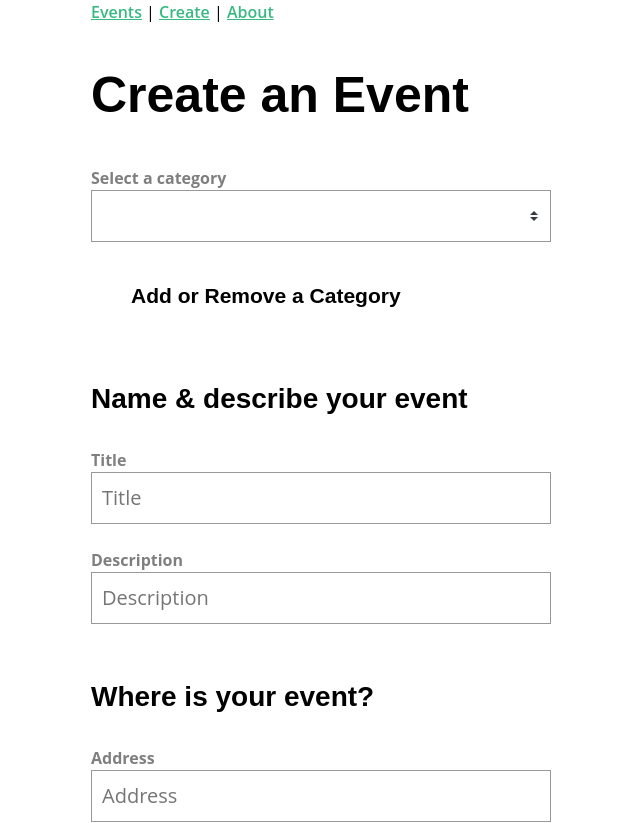
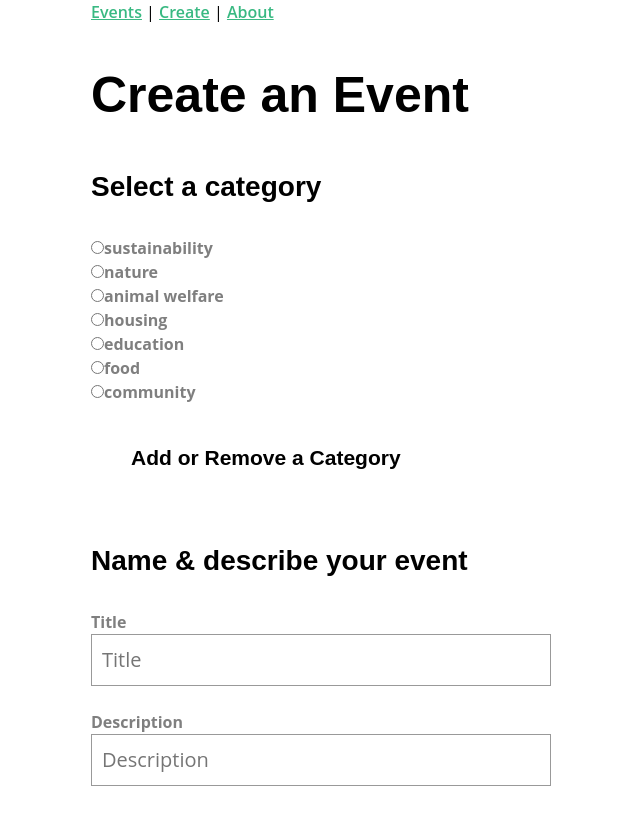
Before and after one commit to AceCFox/real-world-vue, a Vue app: page /create in a window 1280 px wide. Shown: the top 823 px of the page, without its empty margins (319-959 px from the left). Built offline with nearby package versions, Linux system fonts and the light colour scheme.

Commit message:
refactored categories as radio with BaseRadio, bugfix in datepicker

```diff
--- a/db.json
+++ b/db.json
@@ -245,6 +245,21 @@
       "date": "2021-04-25T05:00:00.000Z",
       "time": "18:00",
       "attendees": []
+    },
+    {
+      "id": 7210494,
+      "category": "new cat",
+      "organizer": {
+        "id": "abc123",
+        "name": "Ace"
+      },
+      "title": "trial title",
+      "description": "trial description",
+      "location": "",
+      "date": "2021-04-15T05:00:00.000Z",
+      "time": "15:00",
+      "attendees": [],
+      "address": "a place"
     }
   ]
 }
--- /dev/null
+++ b/src/components/BaseRadio.vue
@@ -0,0 +1,30 @@
+<template>
+    <input
+        type ="radio"
+        :value="value"
+        :checked="modelValue ===  value"
+        @change="$emit('update:modelValue', value)"
+        v-bind="$attrs"
+        />
+    <label v-if="label">{{  label }}</label>
+    <br/>
+</template>
+
+<script>
+export default {
+    props: {
+        label: {
+            type:String,
+            default: ''
+        },
+        modelValue: {
+            type: [String, Number],
+            default: ''
+        },
+        value : {
+            type: [String, Number],
+            required: true
+        }
+    }
+}
+</script>
--- a/src/views/EventCreate.vue
+++ b/src/views/EventCreate.vue
@@ -1,10 +1,17 @@
 <template>
     <h1>Create an Event</h1>
     <form @submit.prevent="createEvent">
-          <label>Select a category</label>
-          <select v-model="event.category">
+          <h3>Select a category</h3>
+          <!-- <select v-model="event.category">
             <option v-for="cat in categories.categories" :key="cat">{{ cat }}</option>
-          </select>
+          </select> -->
+          <BaseRadio
+            v-for="cat in categories.categories" :key="cat"
+            v-model="event.category"
+            :value= cat
+            :label = cat
+            name= "events"
+            />
           <h4 class = "button" @click="editCategories">Add or Remove a Category</h4>
           <h3>Name & describe your event</h3>
             <BaseInput
@@ -25,7 +32,7 @@
           <h3>When is your event?</h3>
           <div class="field">
             <label>Date</label>
-            <datepicker v-model="event.date" placeholder="Select a date"/>
+            <Datepicker v-model="event.date" placeholder="Select a date"/>
           </div>
           <div class="field">
             <label>Select a time</label>
@@ -40,10 +47,13 @@
  <script>
     import Datepicker from 'vue3-datepicker'
     import BaseInput from "@/components/BaseInput.vue";
+    import BaseRadio from "@/components/BaseRadio.vue";
+
     export default {
       components: {
         Datepicker,
-        BaseInput
+        BaseInput,
+        BaseRadio
       },
       data() {
         const times = []
@@ -67,7 +77,7 @@
             title: '',
             description: '',
             location: '',
-            date: '',
+            date: new Date(),
             time: '',
             attendees: []
           }
```
